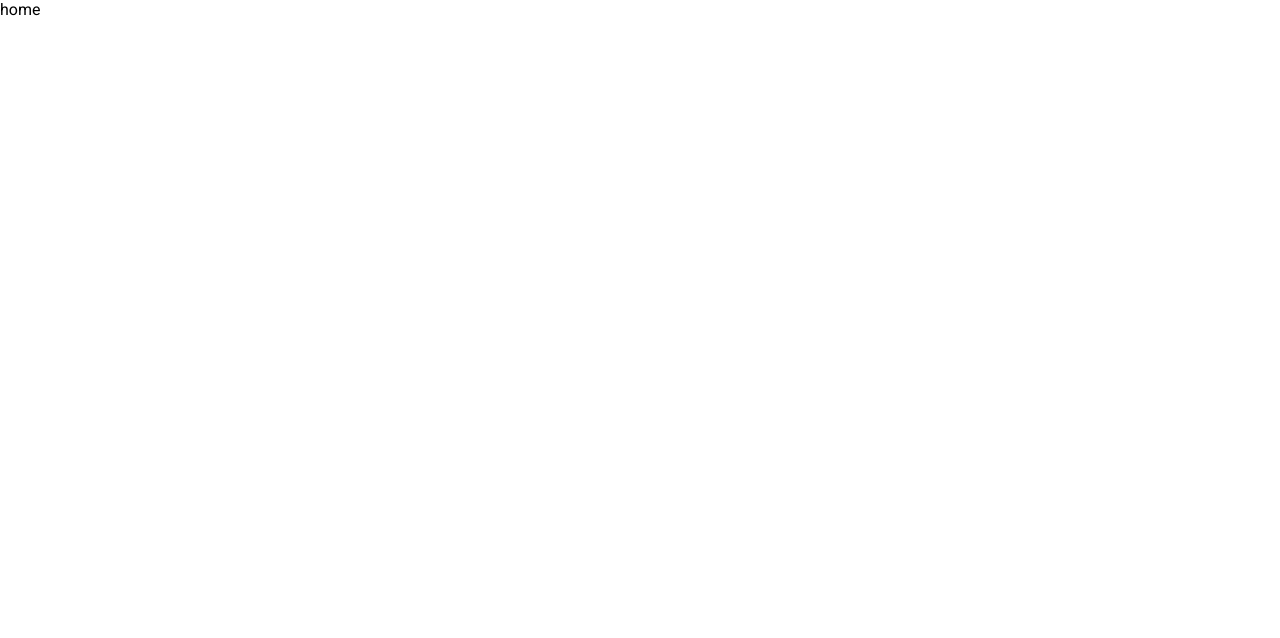
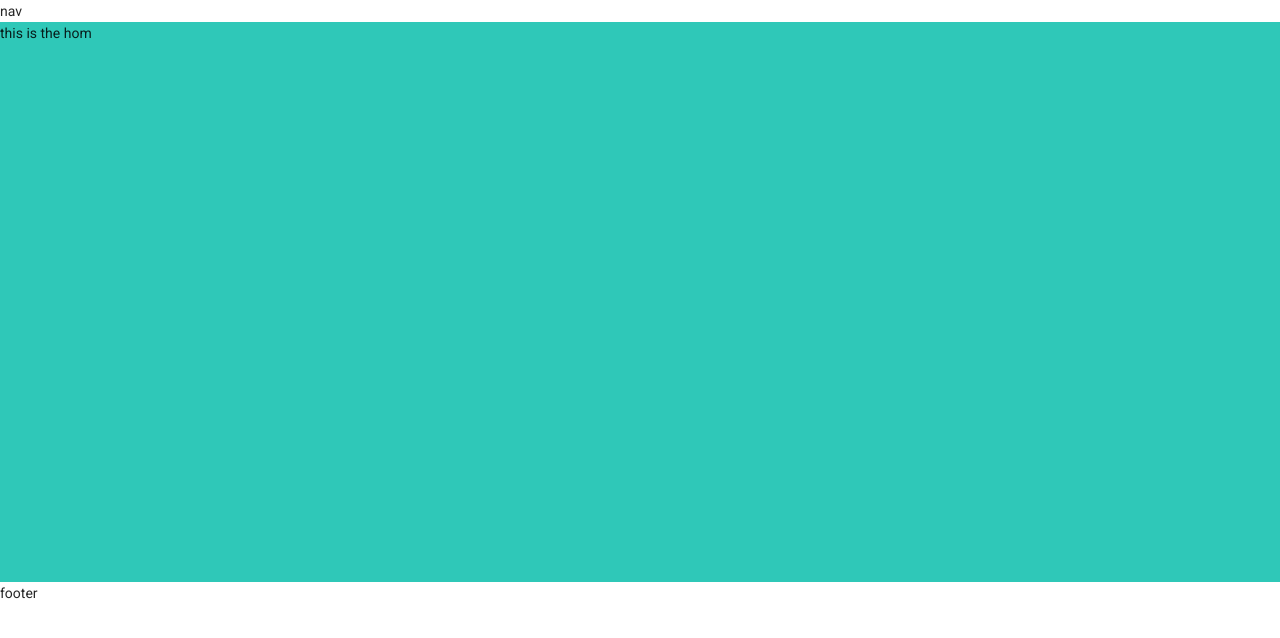
Before and after one commit to patricktunez123/covicalc, a React (Create React App) app: page / in a window 1280 px wide. Shown: the top 638 px of the page. Built offline with nearby package versions, Linux system fonts and the light colour scheme.

Commit message:
refactor the layout

```diff
--- a/src/App.js
+++ b/src/App.js
@@ -1,6 +1,7 @@
 import React, { Fragment, Suspense } from "react";
 import { Route, Switch } from "react-router-dom";
 import { Spin } from "antd";
+import Layout from "./components/Layout";
 
 const Home = React.lazy(() => import("./views/home"));
 const Error404 = React.lazy(() => import("./views/error404"));
@@ -24,11 +25,15 @@
       >
         <Switch>
           <Route path="/" exact>
-            <Home />
+            <Layout>
+              <Home />
+            </Layout>
           </Route>
 
           <Route>
-            <Error404 />
+            <Layout>
+              <Error404 />
+            </Layout>
           </Route>
         </Switch>
       </Suspense>
--- /dev/null
+++ b/src/components/Footer/index.js
@@ -0,0 +1,8 @@
+import React from "react";
+import "./Footer.scss";
+
+const Footer = () => {
+  return <div>footer</div>;
+};
+
+export default Footer;
--- /dev/null
+++ b/src/components/Layout/Layout.scss
@@ -0,0 +1,4 @@
+.awesome--covicalc--app {
+  min-height: 100vh;
+  min-width: 100vw;
+}
--- /dev/null
+++ b/src/components/Layout/index.js
@@ -0,0 +1,16 @@
+import React from "react";
+import Footer from "../Footer";
+import Nav from "../Nav";
+import "./Layout.scss";
+
+const Layout = ({ children }) => {
+  return (
+    <div className="awesome--covicalc--app">
+      <Nav />
+      <div className="covicalc--container">{children}</div>
+      <Footer />
+    </div>
+  );
+};
+
+export default Layout;
--- /dev/null
+++ b/src/components/Nav/index.js
@@ -0,0 +1,8 @@
+import React from "react";
+import "./Nav.scss";
+
+const Nav = () => {
+  return <div>nav</div>;
+};
+
+export default Nav;
--- a/src/index.js
+++ b/src/index.js
@@ -2,6 +2,8 @@
 import ReactDOM from "react-dom";
 import { BrowserRouter as Router } from "react-router-dom";
 import App from "./App";
+import "bootstrap/dist/css/bootstrap.min.css";
+import "antd/dist/antd.css";
 import "./styles/_base.scss";
 
 ReactDOM.render(
--- a/src/views/home/Home.scss
+++ b/src/views/home/Home.scss
@@ -0,0 +1,6 @@
+@import "../../styles/variables.scss";
+
+.covicalc--home {
+  background: $primaryColor;
+  height: 70vh;
+}
--- a/src/views/home/index.js
+++ b/src/views/home/index.js
@@ -2,7 +2,7 @@
 import "./Home.scss";
 
 const Home = () => {
-  return <div>home</div>;
+  return <div className="covicalc--home">this is the hom</div>;
 };
 
 export default Home;
```
Also changed, not shown: src/components/Footer/Footer.scss (added), src/components/Nav/Nav.scss (added).
